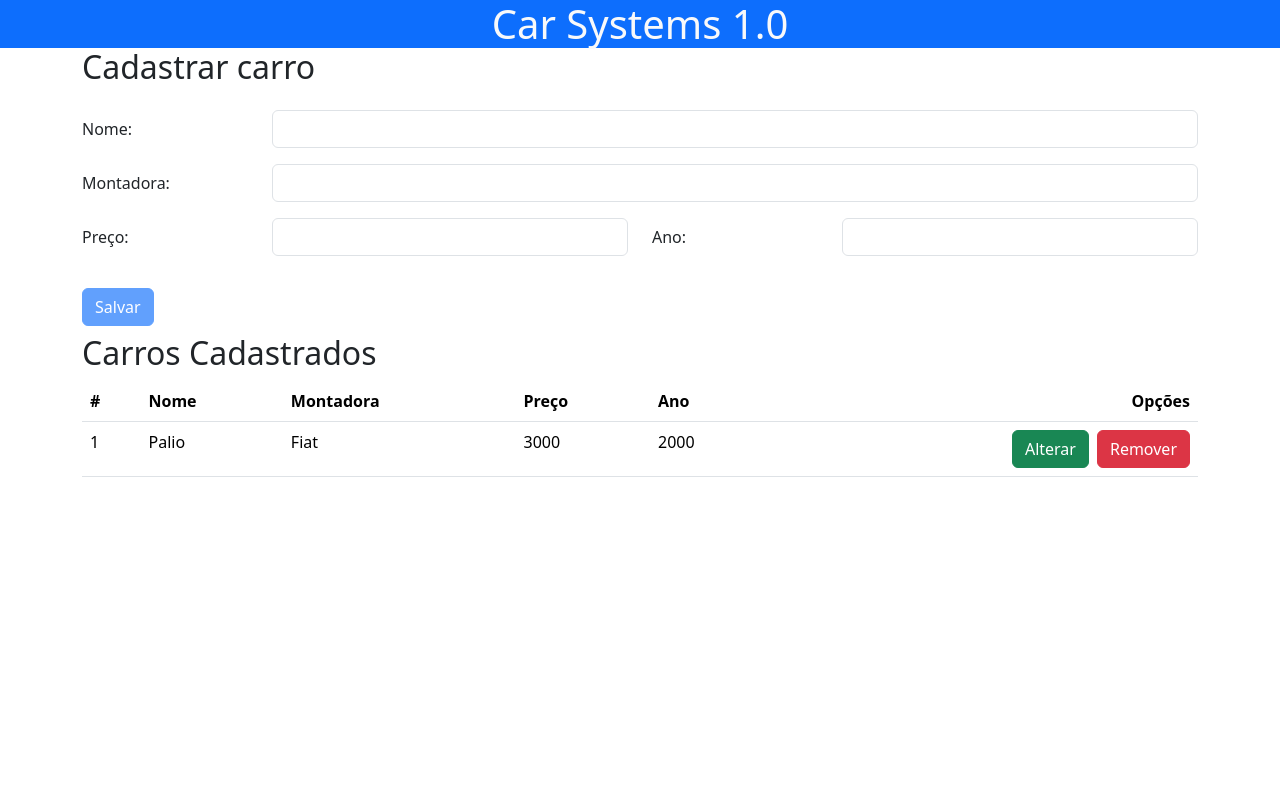
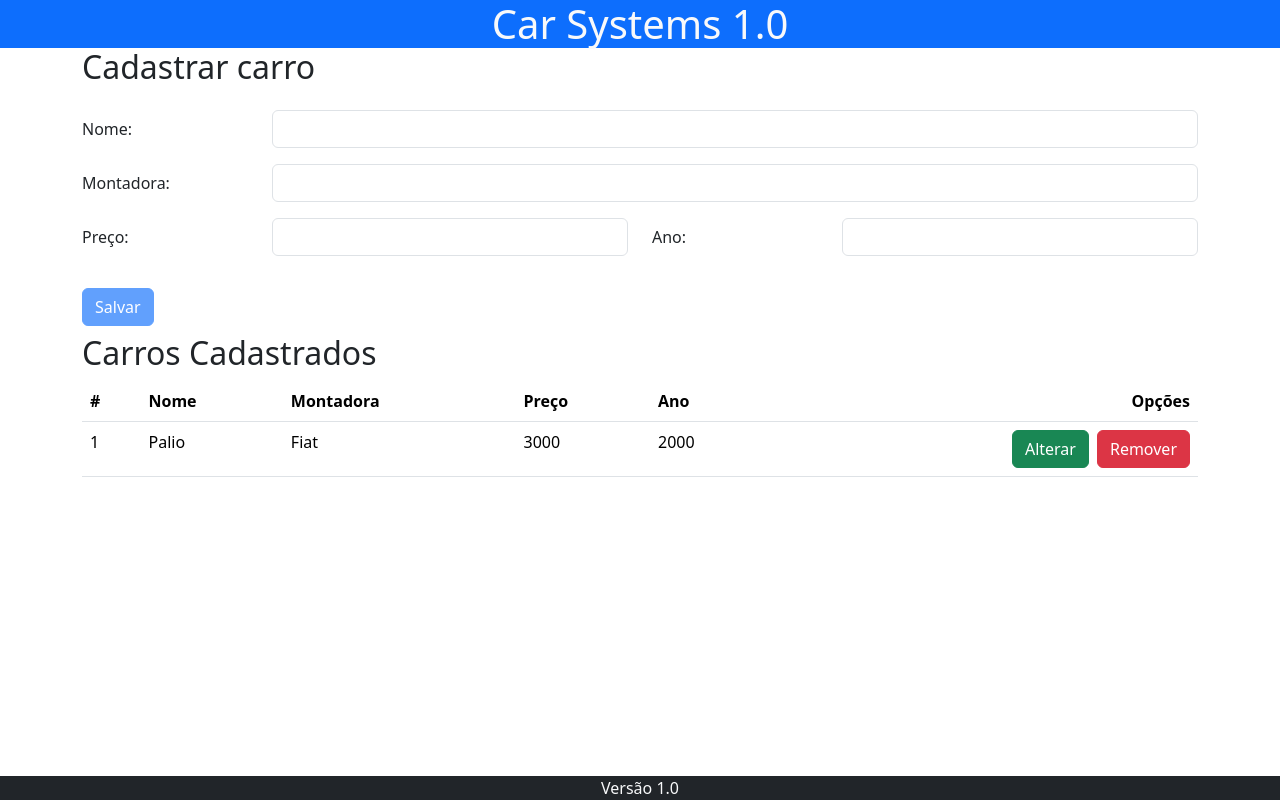
Before and after one commit to FelipePaterni/bootcamp-devjr-modulo8-carro, an Angular app: page / in a window 1280 px wide. Built offline with nearby package versions, Linux system fonts and the light colour scheme.

Commit message:
closes #8 - footer

```diff
--- a/src/app/app.component.html
+++ b/src/app/app.component.html
@@ -2,3 +2,4 @@
 <div class="my-5 ">
 <app-cars></app-cars>
 </div>
+<app-footer></app-footer>
--- a/src/app/app.module.ts
+++ b/src/app/app.module.ts
@@ -8,6 +8,7 @@ import { FormCarroComponent } from './components/form-carro/form-carro.component
 import { FormsModule } from '@angular/forms';
 import { CarsComponent } from './components/cars/cars.component';
 import { HeaderComponent } from './components/header/header.component';
+import { FooterComponent } from './components/footer/footer.component';
 
 @NgModule({
   declarations: [
@@ -15,6 +16,7 @@ import { HeaderComponent } from './components/header/header.component';
     FormCarroComponent,
     CarsComponent,
     HeaderComponent,
+    FooterComponent
   ],
   imports: [
     BrowserModule,
--- /dev/null
+++ b/src/app/components/footer/footer.component.html
@@ -0,0 +1 @@
+<p class="h-4 text-center bg-dark text-light fixed-bottom m-0 ">Versão 1.0</p>
```
Also changed, not shown: src/app/components/footer/footer.component.ts (added, +11 -0 lines), src/app/components/footer/footer.component.css (added), 1 other file (tests, documents, lock files or other folders).
